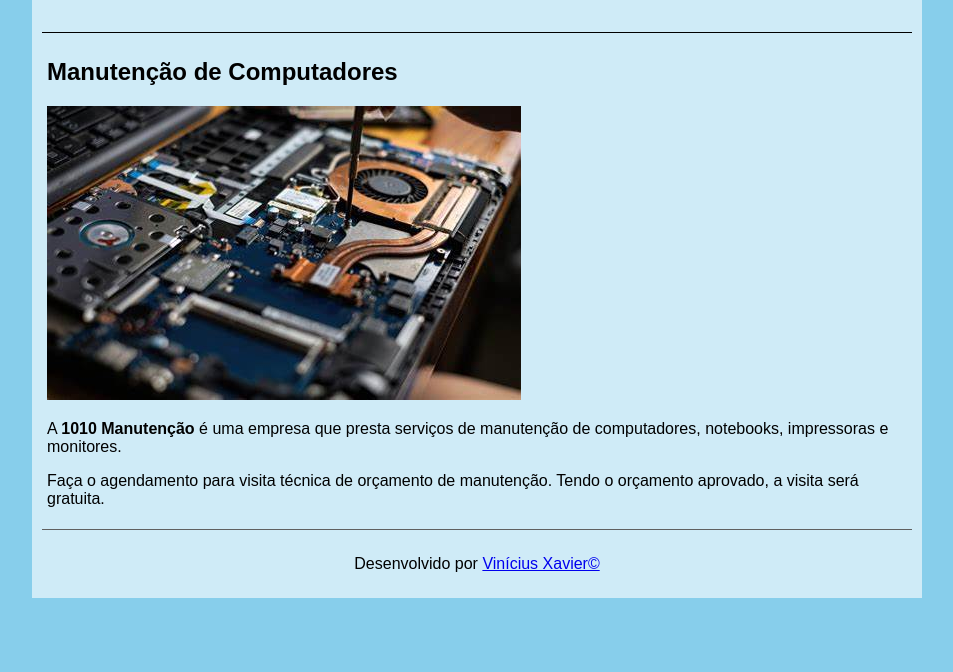
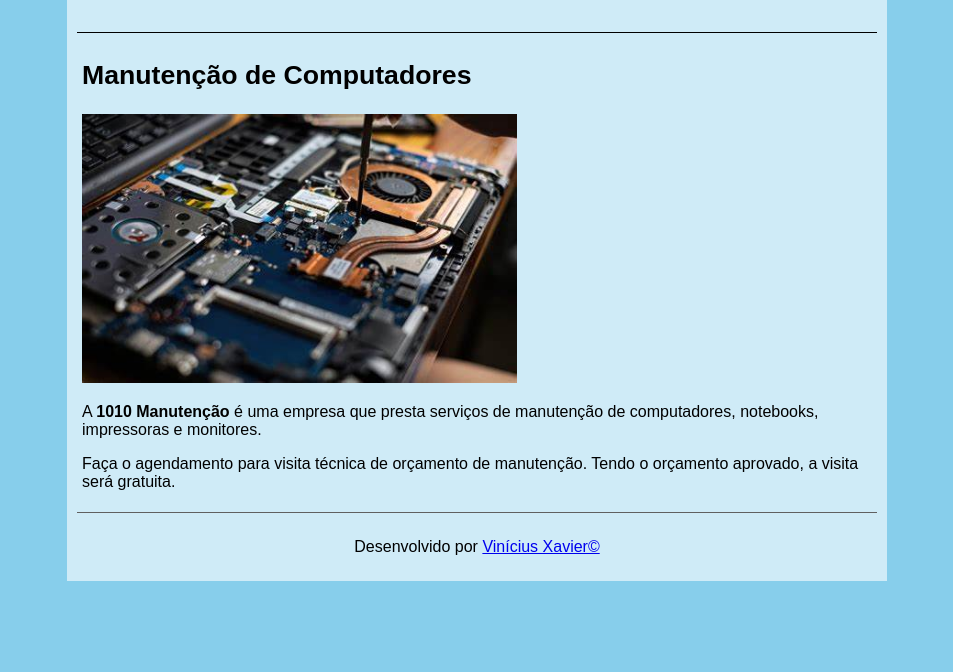
Before and after one commit to Vinix7341/manutencao, a plain HTML site: page index.html in a window 1280 px wide. Shown: the part 128-800 px from the top of the page, without its empty margins (171-1124 px from the left). Drawn offline with Linux system fonts and the light colour scheme.

Commit message:
ver.1.1. Ajuste no tamanho da imagem e de algumas fontes.

```diff
--- a/manutencao.css
+++ b/manutencao.css
@@ -6,7 +6,7 @@ body {
 }
 
 div#interface {
-    width: 870px;
+    width: 800px;
     font-family: sans-serif;
     padding: 10px 10px 0px 10px;
     background-color: rgba(255, 255, 255, 0.6);
@@ -36,6 +36,15 @@ section {
     padding: 5px;
 }
 
+section h2 {
+    font-size: 20pt;
+}
+
+img {
+    width: 55%;
+    height: auto;
+}
+
 footer {
     text-align: center;
     border-top: 1px solid #606060;
```
